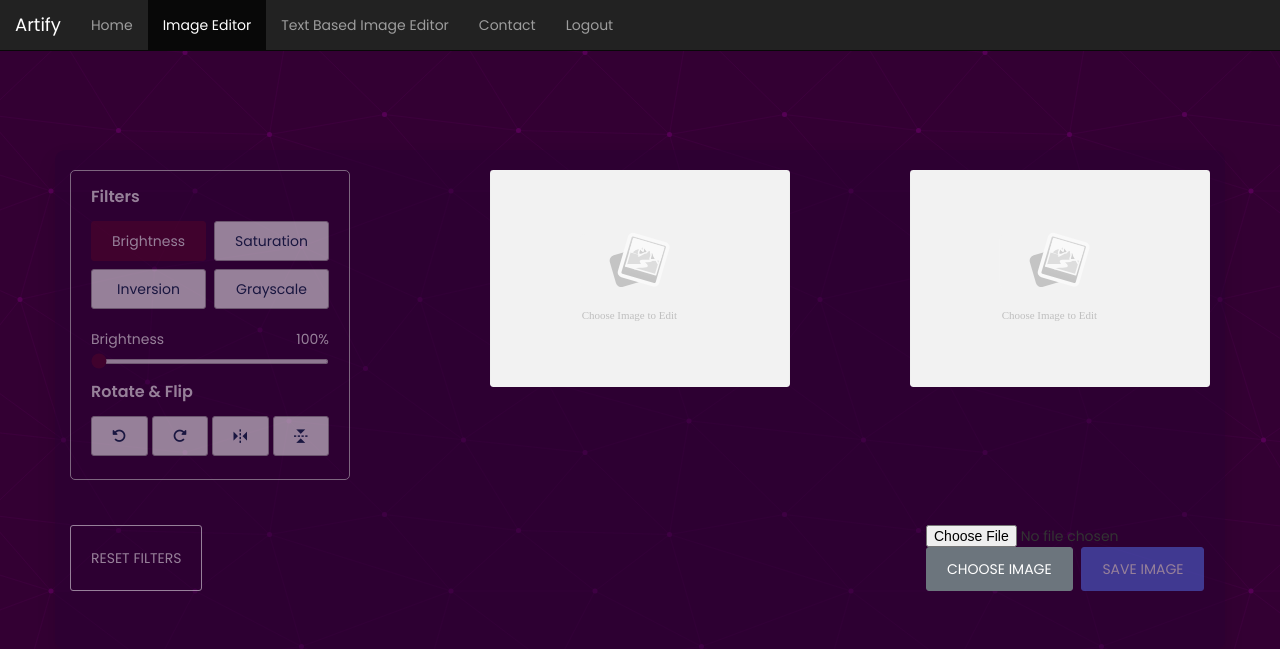
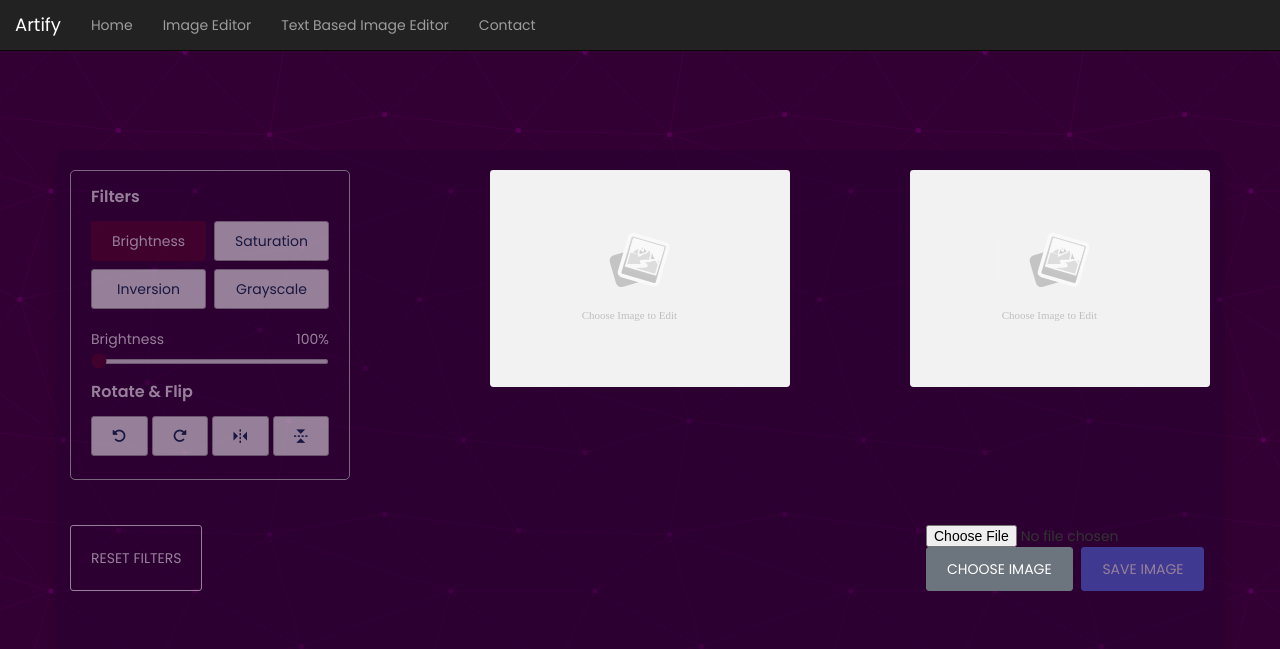
Before and after one commit to AkshataABhat/Artify, a Flask app: page / in a window 1280 px wide. Shown: the top 649 px of the page. Run offline with Flask 3, Linux system fonts and the light colour scheme; some libraries are stand-ins or nearby versions.

Commit message:
Update index.html

```diff
--- a/templates/index.html
+++ b/templates/index.html
@@ -240,11 +240,10 @@
                 <a class="navbar-brand" >Artify</a>
             </div>
             <ul class="nav navbar-nav">
-                <li ><a href="about.html">Home</a></li>
-                <li class="active"><a href="index.html">Image Editor</a></li>
-                <li><a href="https://akshataabhat.github.io/Artify2/templates/index.html#">Text Based Image Editor</a></li>
-                <li><a href="contact.html">Contact</a></li>
-                <li><a href="/logout">Logout</a></li>
+                <li ><a href="about.html"class="active">Home</a></li>
+                    <li><a href="index.html">Image Editor</a></li>
+                    <li><a href="http://akshataaaa.pythonanywhere.com/">Text Based Image Editor</a></li>
+                    <li ><a href="contact.html">Contact</a></li>
             </ul>
         </div>
     </nav>
```
